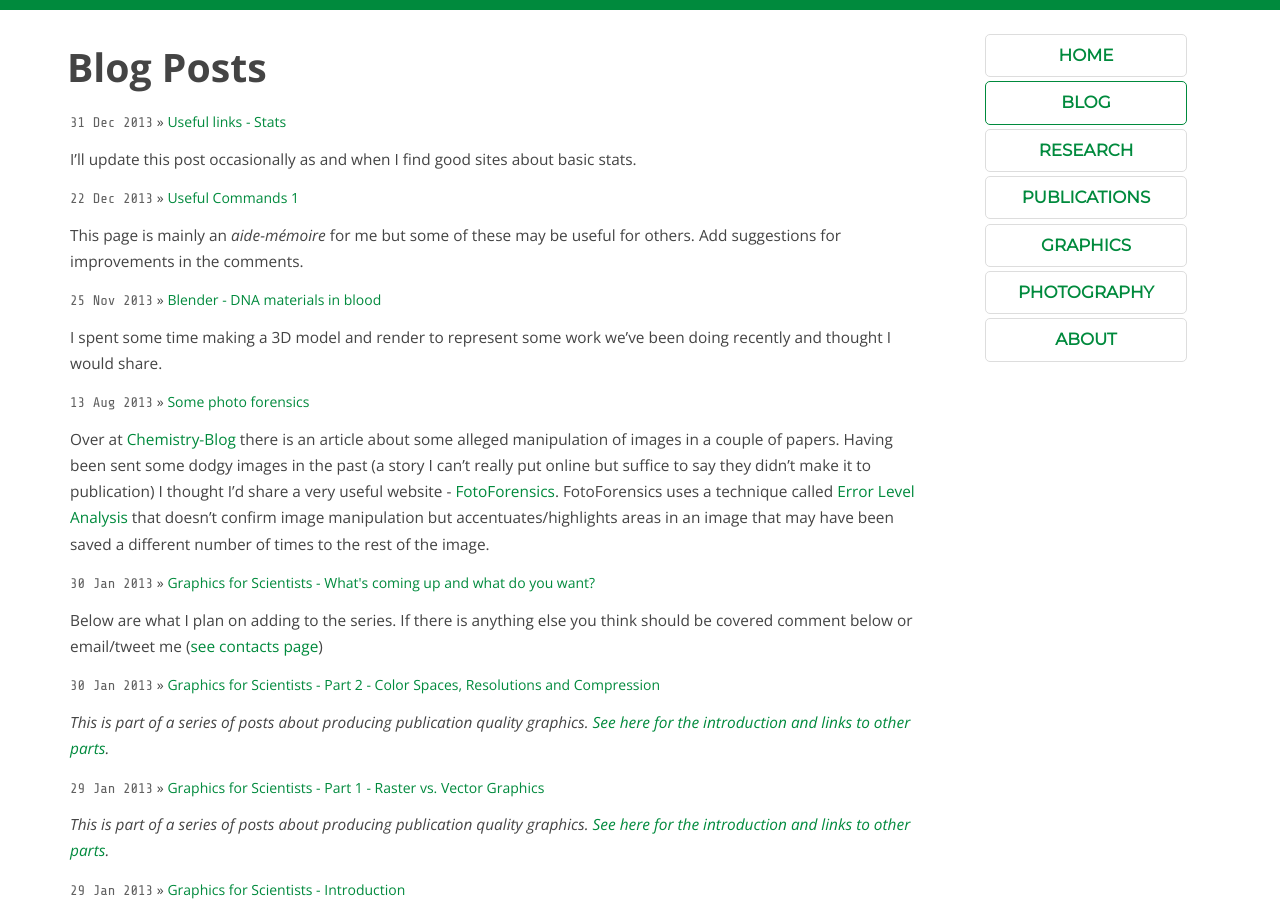
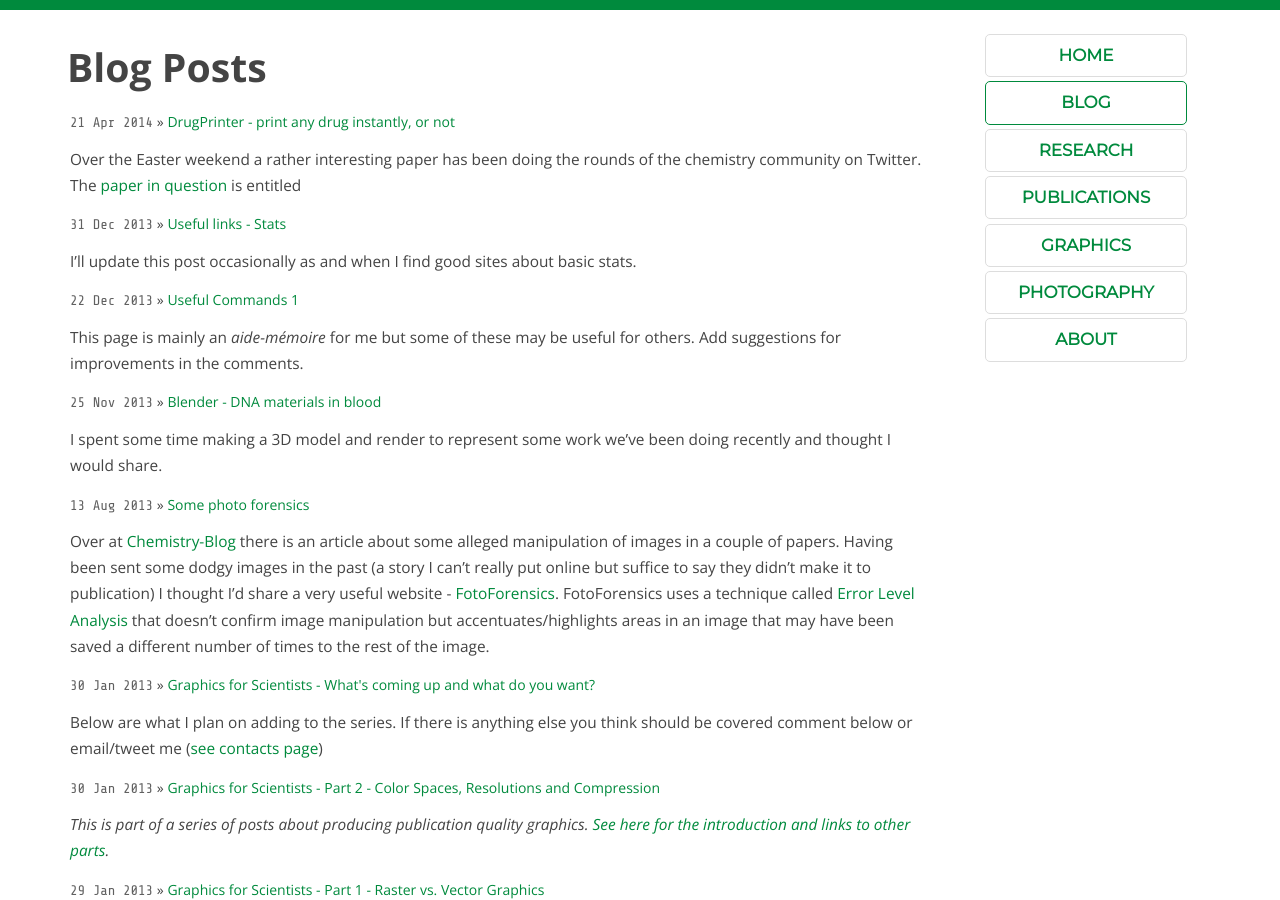
Before and after one commit to sebspain/sebspain.github.io, a Jekyll site: the page built from blog.html, in a window 1280 px wide and 900 px high. Built offline with Jekyll 4.4.1, drawn with Linux system fonts in a browser that asks for light colours; Markdown is read by kramdown in place of the engine named in the settings; some of the changed lines change nothing that is shown.

Commit message:
drug printer part 1

```diff
--- a/_drafts/2014-04-21-drugprinter.md
+++ b/_posts/2014-04-21-drugprinter.md
@@ -46,22 +46,6 @@
 
 The second method, molecular imprinting, can produce a "mold" on about the right length scale. Molecular imprinting is analagous to producing a mold in traditional metalwork molding. You make the mold by making a polymer in the presence of the molecule that acts as a [template](http://en.wikipedia.org/wiki/Pattern_\(casting\)). When you remove the template molecule you end up with holes of the appropriate shape in the material. So, theoretically molecular imprinting could produce a suitable mold, but *you'll need your target drug to make the mold* so we are back to a chicken-egg situation again.
 
-So the feasibility of the first step in the process is basically zero, at least until we can produce a mold on an Angstrom scale without needing it to be a) made of molecules (maybe an electric/magnetic field in the future) or b) needing to already have the target molecule.
+So the feasibility of the first step in the process is basically zero, at least until we can produce a mold on an Angstrom scale without needing it to be a) made of molecules (maybe an electric/magnetic field in the future?) or b) needing to already have the target molecule.
 
-
-<!-- Lee Cronin then gets a mention .
-
->A world-leading group led by Lee Cronin has made advances with the technology named ‘Chemputer’ [25], [26], [27], [28] and [29]. However, it is different to our concept. We specifically address the detail of how to pick up each atom and react. We also disagree that it is possible for anyone to simply download the software (app) from the internet and use it to print one's own drug. It is not feasible and should be illegal in the future.
-
-I'm familiar with Lee's work, and some of my colleagues collaborate with him. His ideas are considered somewhat  -->
-
-
-
-
-
-
-
-
-http://betterlivingthroughchemistry.ghost.io/drugprinter-or-the-hallucinogenic-goose-that-3d-prints-the-golden-egg/
-
-http://pipeline.corante.com/archives/2014/04/21/molecular_printing_of_drug_molecules_say_what.php
+I'll leave it there for now as it just gets less feasible, if I get time tomorrow I may carry on. In the mean time take a look at [fluorogrol's](http://betterlivingthroughchemistry.ghost.io/drugprinter-or-the-hallucinogenic-goose-that-3d-prints-the-golden-egg/) and [Derek Lowe's](http://pipeline.corante.com/archives/2014/04/21/molecular_printing_of_drug_molecules_say_what.php) posts for their comments on the synthetic parts.
```
